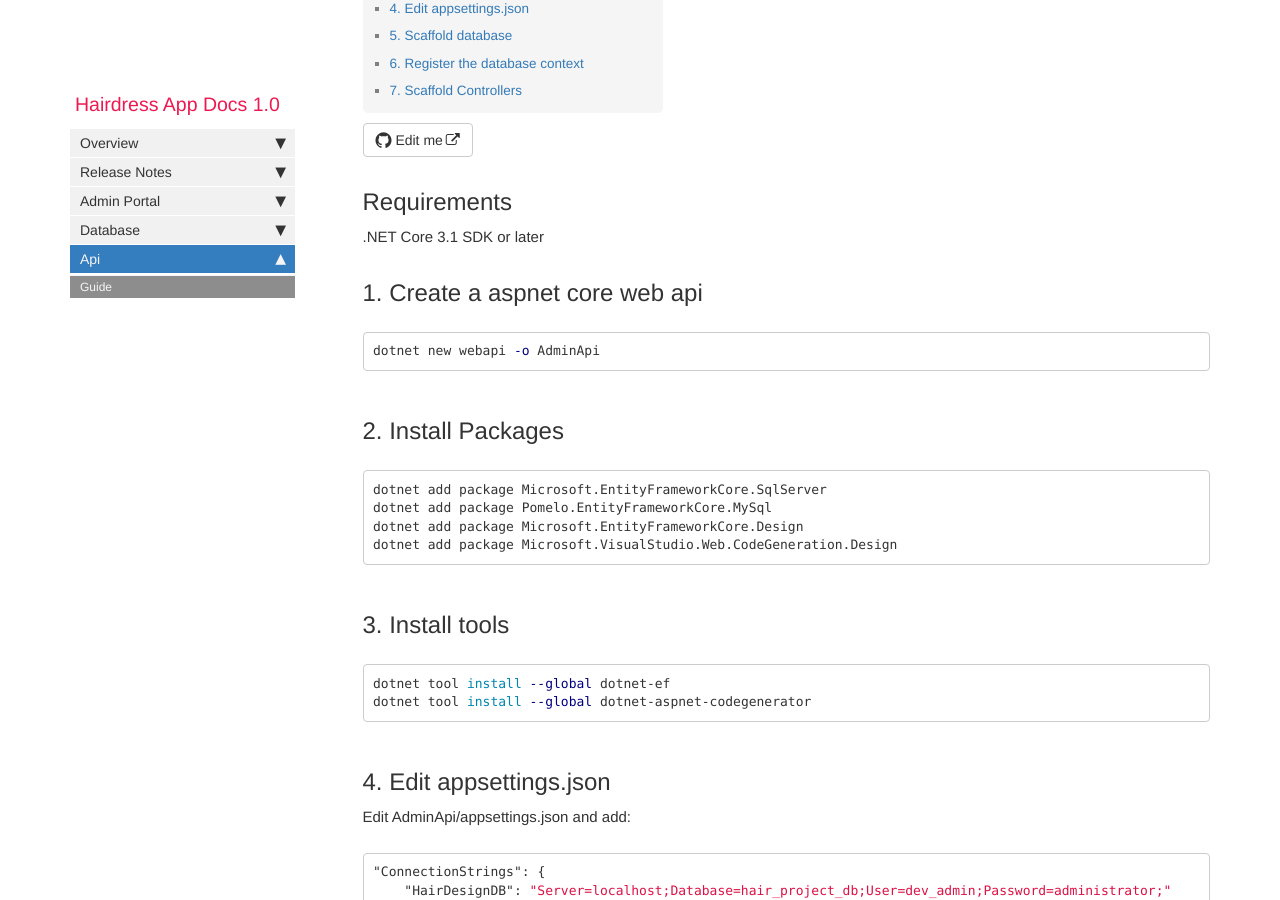
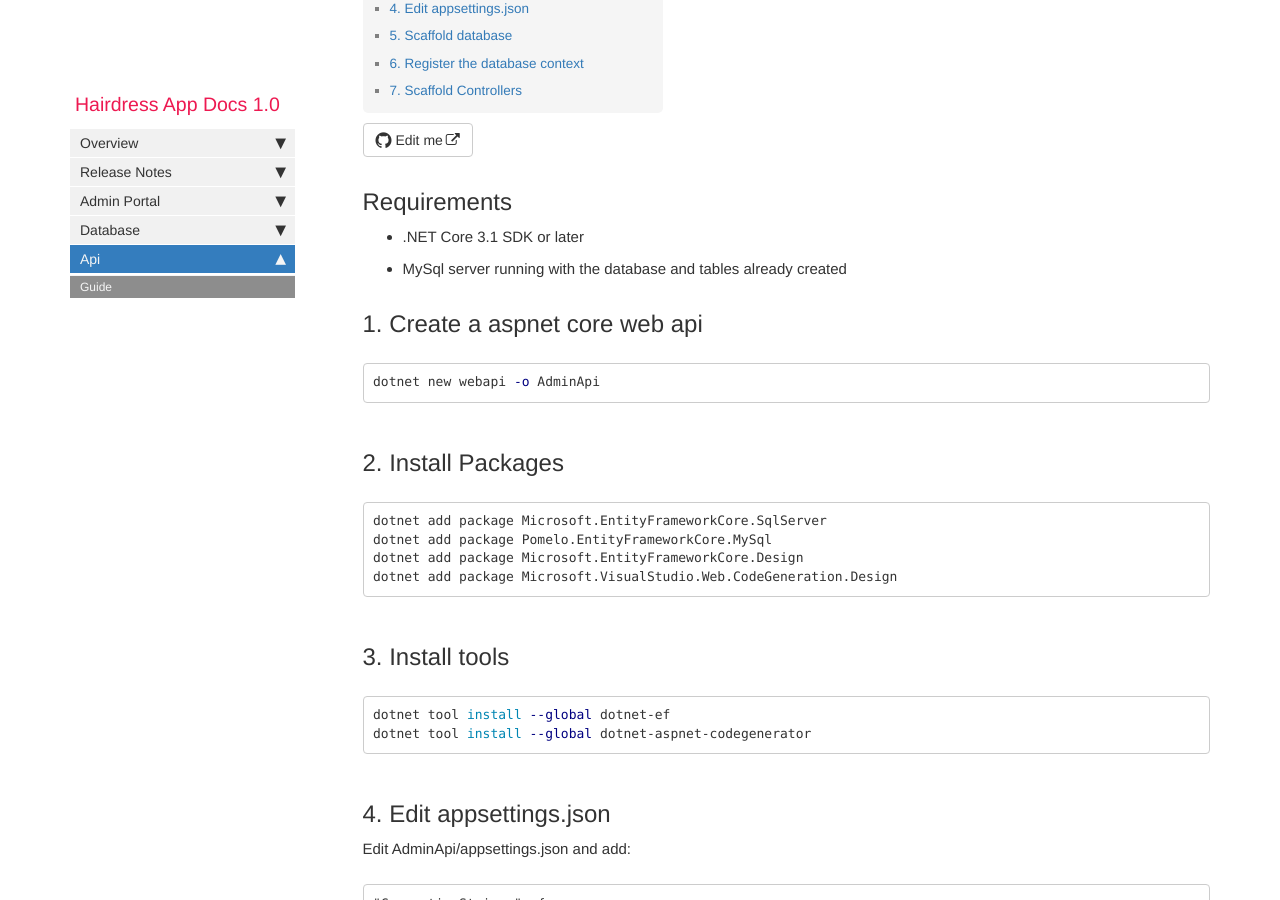
Before and after one commit to HairdressingProject/HairdressingApp, a Jekyll site: the page built from pages/mydoc/mydoc_api.md, in a window 1280 px wide and 900 px high, scrolled down 338 px. Built offline with Jekyll 4.4.1, drawn with Linux system fonts in a browser that asks for light colours; comment, search, counter and statistics services are not loaded.

```diff
--- a/pages/mydoc/mydoc_api.md
+++ b/pages/mydoc/mydoc_api.md
@@ -10,7 +10,8 @@ folder: mydoc
 ---
 
 ## Requirements
-.NET Core 3.1 SDK or later
+- .NET Core 3.1 SDK or later
+- MySql server running with the database and tables already created
 
 ## 1. Create a aspnet core web api
 
```
